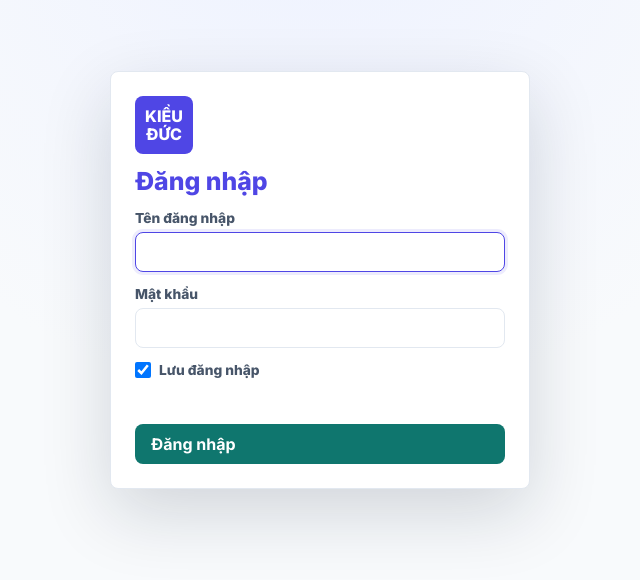
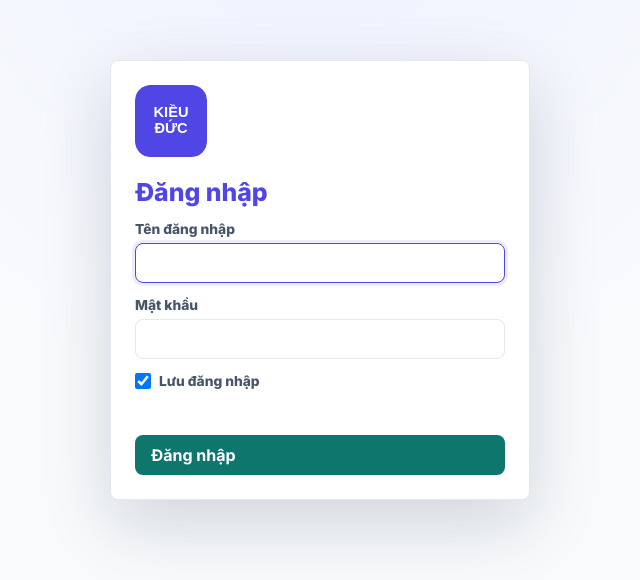
Before and after one commit to Quangh161t25/map_dinh_vi, a website: page index.html in a window 1280 px wide. Shown: the part 120-700 px from the top of the page, without its empty margins (320-960 px from the left). Drawn offline with nearby package versions, Linux system fonts and the light colour scheme.

Commit message:
Update login logo to use icon.svg

```diff
--- a/index.html
+++ b/index.html
@@ -27,7 +27,7 @@
 <body>
     <section id="authScreen" class="auth-screen">
         <form class="login-card" onsubmit="handleLogin(event)">
-            <div class="login-logo">KIỀU<br>ĐỨC</div>
+            <img src="icon.svg" alt="Logo" style="width: 72px; height: 72px; border-radius: 14px; object-fit: cover; margin-bottom: 8px;">
             <h1>Đăng nhập</h1>
             <label>
                 <span>Tên đăng nhập</span>
```
Also changed, not shown: www/index.html (+1 -1 lines).
